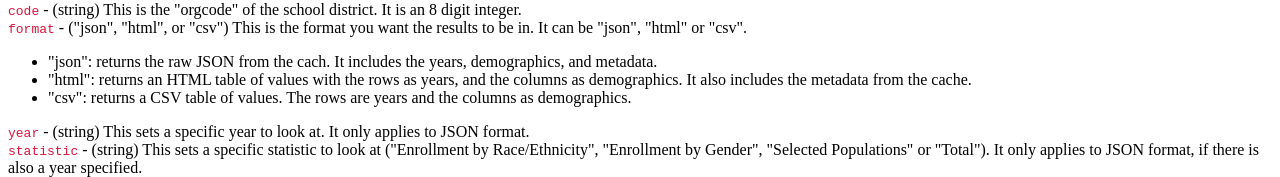
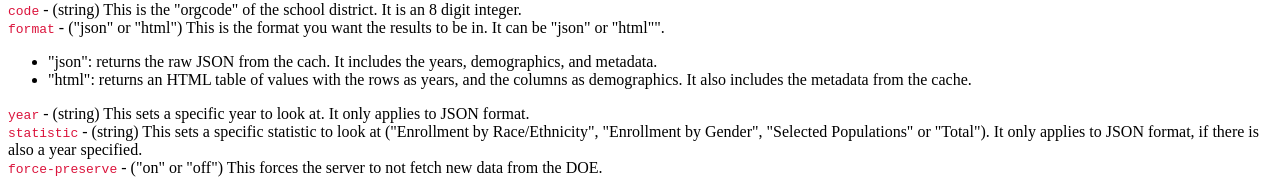
Before and after one commit to alextheperson/Civic-Action-Project, a website: page public/docs.html in a window 1280 px wide. Shown: the part 108-285 px from the top of the page. Drawn offline with Linux system fonts and the light colour scheme.

Commit message:
forgot the docs

```diff
--- a/public/docs.html
+++ b/public/docs.html
@@ -24,13 +24,12 @@
         <button onclick="window.location.href='../'">Home</button>
         <h1>URL Parameters</h1>
         <code>code</code> - (string) This is the "orgcode" of the school district. It is an 8 digit integer.<br>
-        <code>format</code> - ("json", "html", or "csv") This is the format you want the results to be in. It can be
-        "json", "html" or "csv".<br>
+        <code>format</code> - ("json" or "html") This is the format you want the results to be in. It can be
+        "json" or "html"".<br>
         <ul>
             <li>"json": returns the raw JSON from the cach. It includes the years, demographics, and metadata.</li>
             <li>"html": returns an HTML table of values with the rows as years, and the columns as demographics. It also
                 includes the metadata from the cache.</li>
-            <li>"csv": returns a CSV table of values. The rows are years and the columns as demographics.</li>
         </ul>
         <code>year</code> - (string) This sets a specific year to look at. It only applies to JSON format.<br>
         <code>statistic</code> - (string) This sets a specific statistic to look at ("Enrollment by Race/Ethnicity",
```
